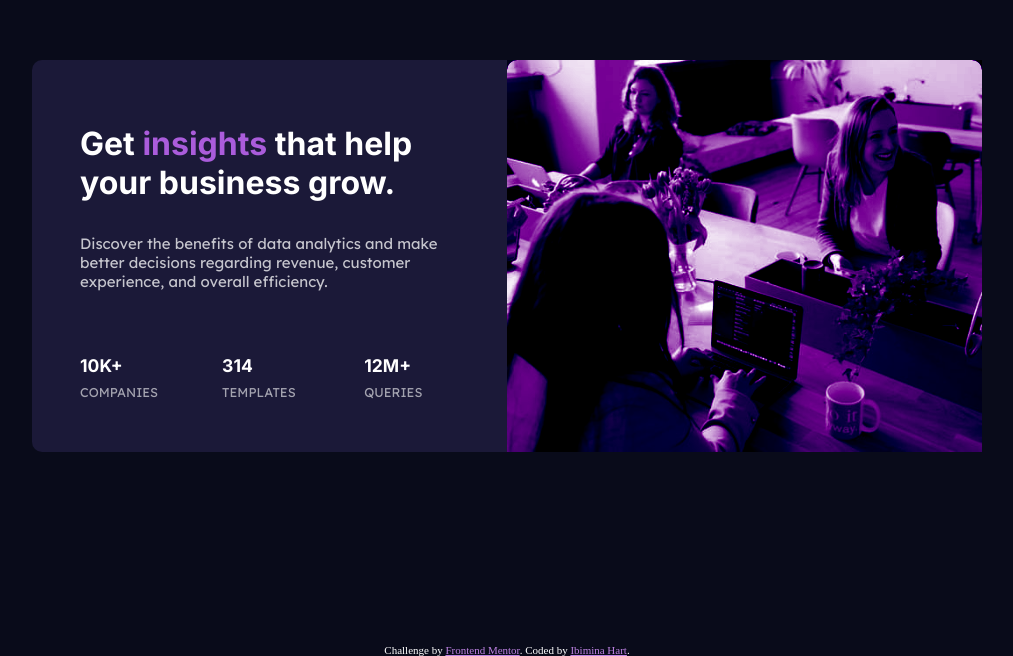
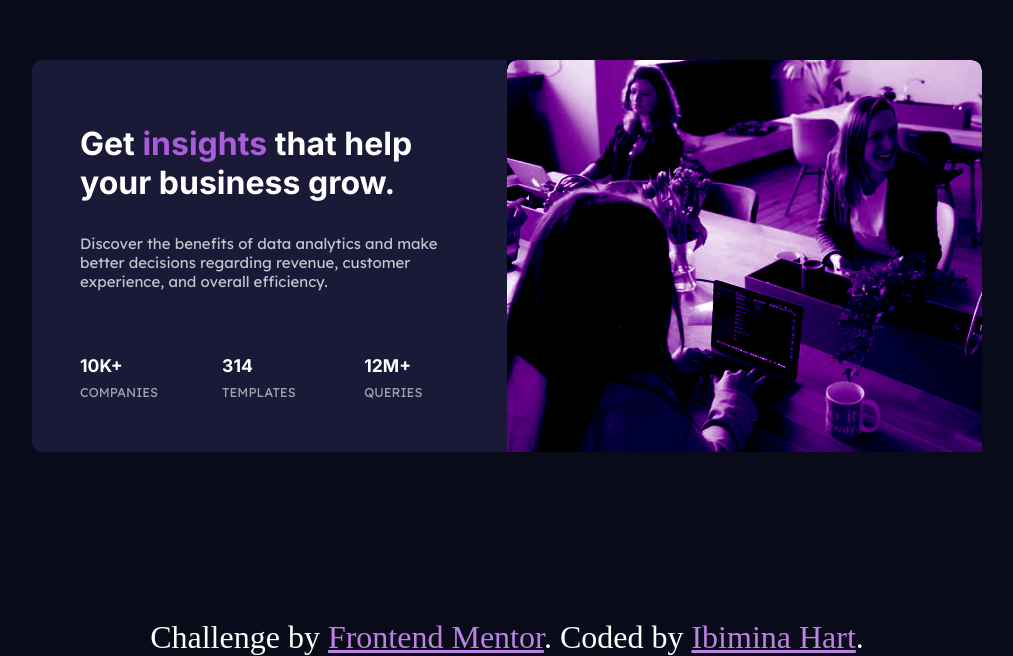
Before and after one commit to ibimina/stats-preview-card-component-main, a plain HTML site: page index.html in a window 1280 px wide. Shown: the part 144-800 px from the top of the page, without its empty margins (133-1146 px from the left). Drawn offline with Linux system fonts and the light colour scheme.

Commit message:
update footer font size

```diff
--- a/index.css
+++ b/index.css
@@ -156,4 +156,7 @@ footer a {
  aside p{
      font-size: .8rem;
  }
+ footer p{
+     font-size: 2rem;
+ }
 }
```
